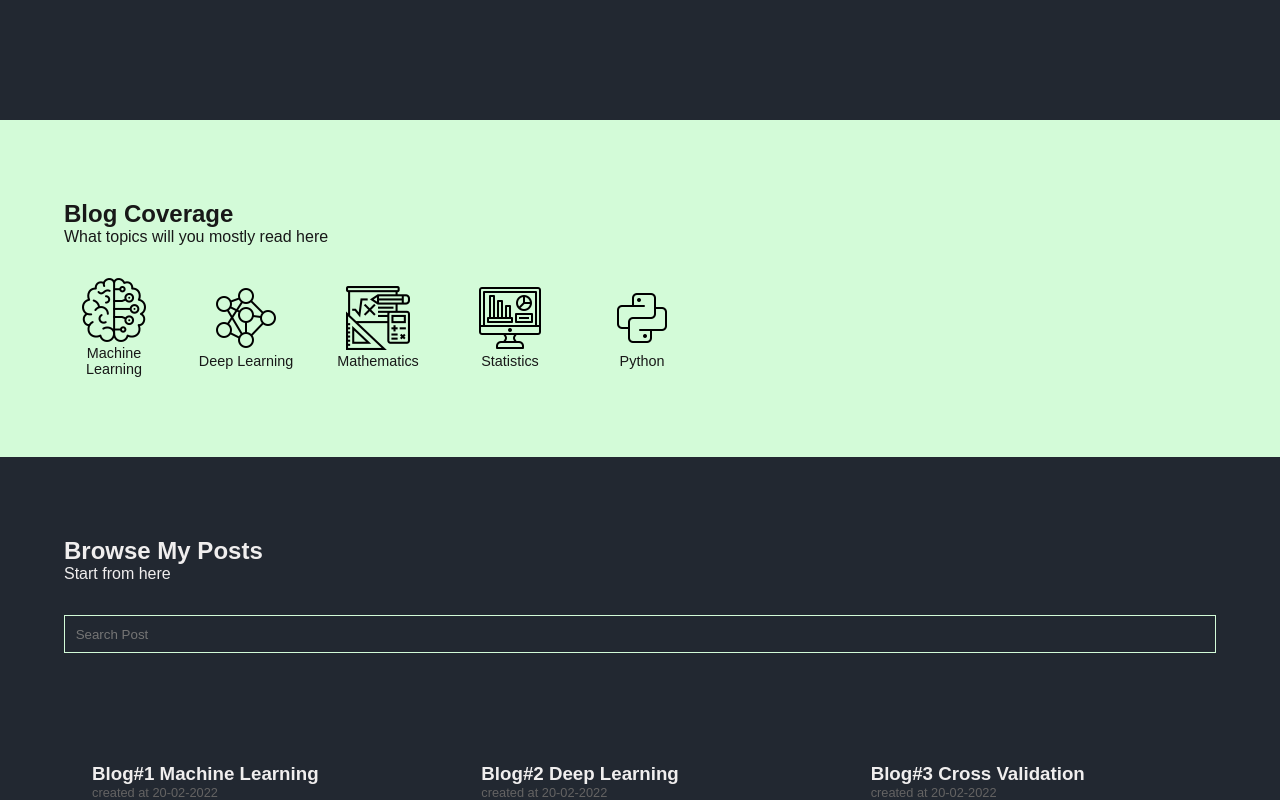
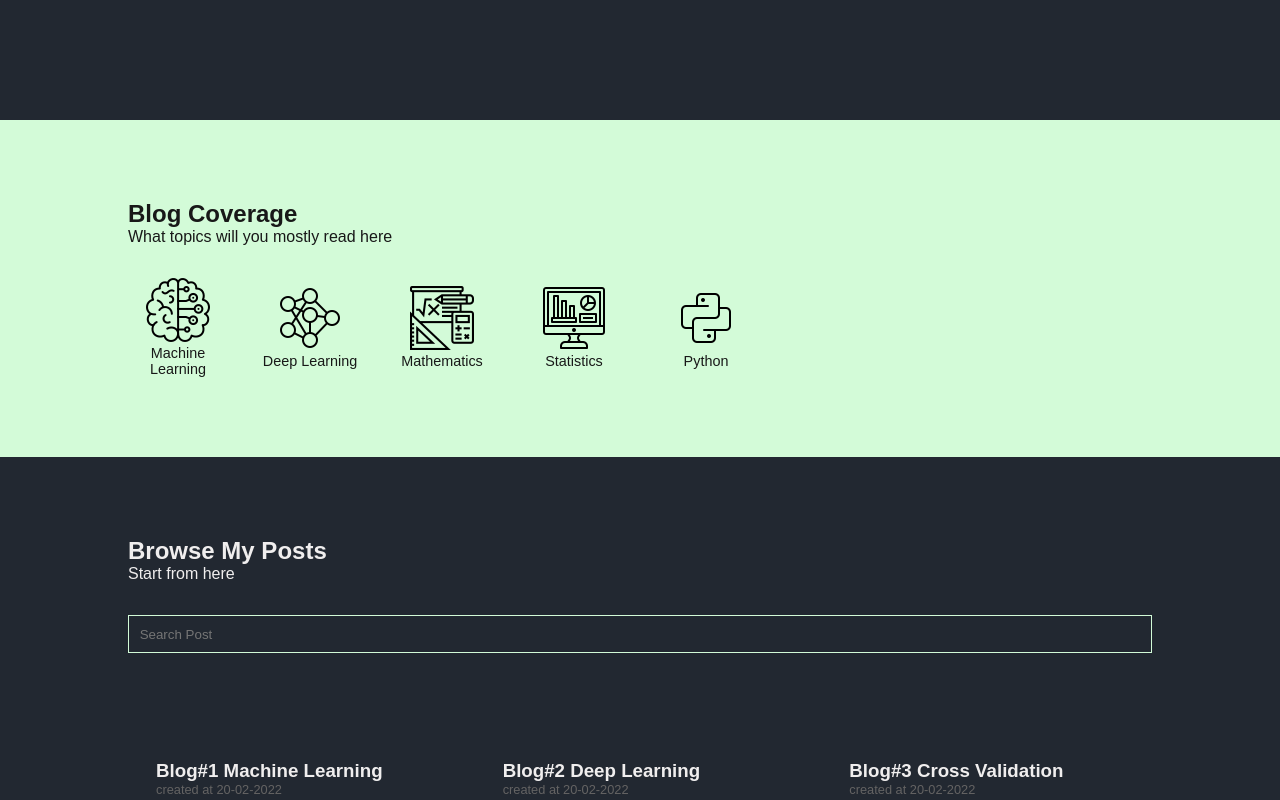
Before and after one commit to rakkaalhazimi/Vue-Blogspot, a Vue app: page / in a window 1280 px wide. Shown: the part 580-1380 px from the top of the page. Built offline with nearby package versions, Linux system fonts and the light colour scheme.

Commit message:
add: navbar-pad variable
change content pad

```diff
--- a/src/components/SectionFooter.vue
+++ b/src/components/SectionFooter.vue
@@ -53,7 +53,7 @@ footer {
   @include flex-row($justify: space-between);
 
   margin-top: auto;
-  padding: 1rem 5vw;
+  padding: $navbar-pad;
   background-color: $dominant-shade;
   color: $text-dark;
   border-top: 1px solid $complement;
--- a/src/components/SectionNavigation.vue
+++ b/src/components/SectionNavigation.vue
@@ -66,7 +66,7 @@ nav {
   @include sticky-top();
   @include flex-row($gap: 5rem);
 
-  padding: 1rem 5vw;
+  padding: $navbar-pad;
   width: 100%;
   background-color: $dominant-transparent;
   color: $text-dark;
--- a/src/scss/_base.scss
+++ b/src/scss/_base.scss
@@ -12,7 +12,8 @@ $text-dim: #646363;
 $blog-card-width: 300px;
 $blog-card-height: 350px;
 $icon-size: 1.2em;
-$content-pad: 5rem 5vw;
+$content-pad: 5rem 10vw;
+$navbar-pad: 1rem 5vw;
 
 // 1.3 Transition Variables
 $default-transition: all 0.5s ease;
```
